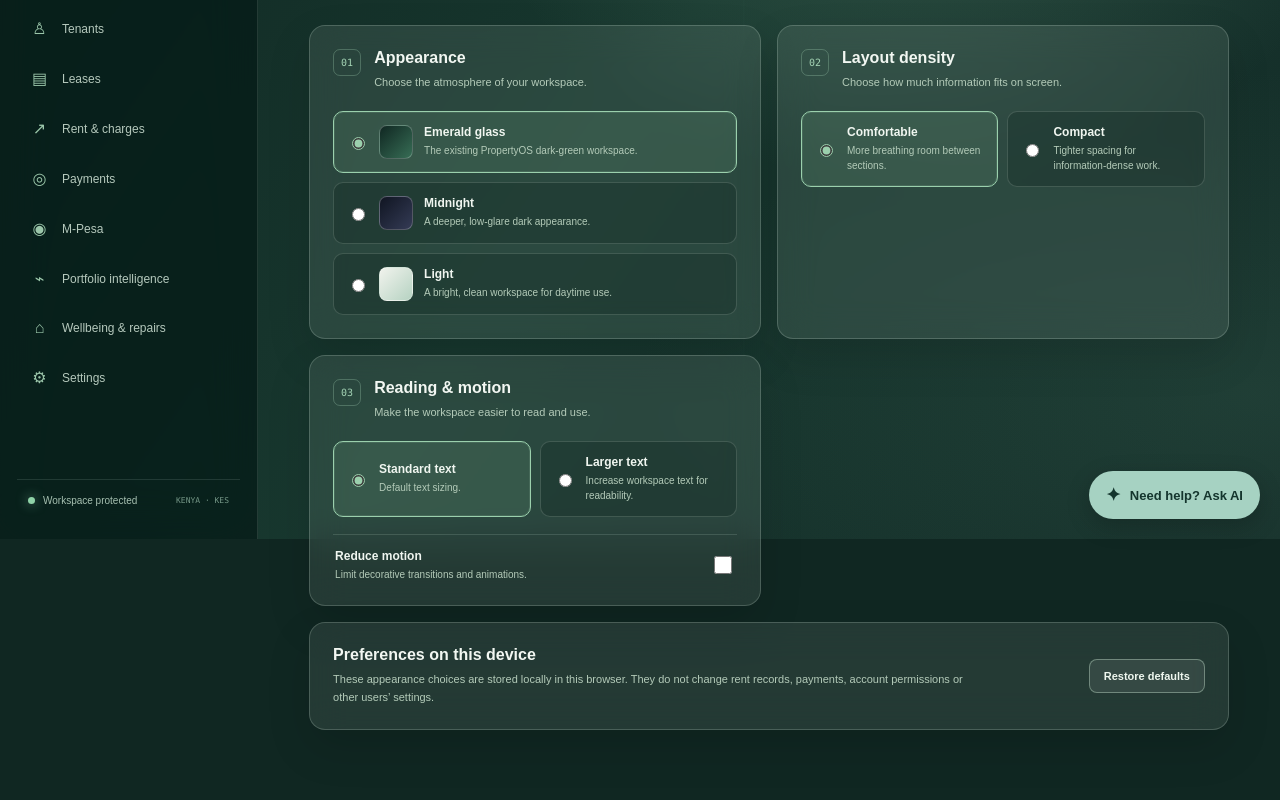
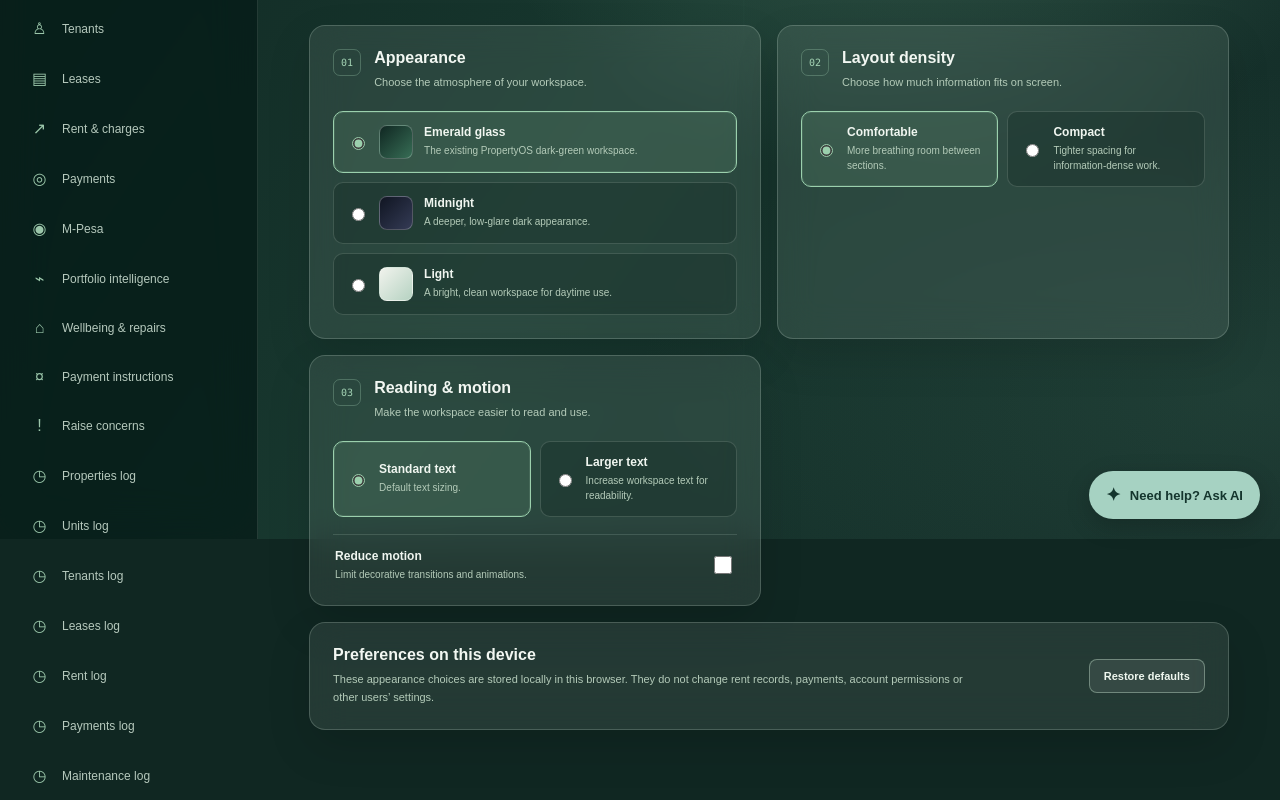
Before and after one commit to Stariuxe/create-an-app-that-monitors-rent-of-properties, a Next.js app: page /dashboard/settings in a window 1280 px wide. Shown: the part 261-1061 px from the top of the page. Built offline with nearby package versions, Linux system fonts and the light colour scheme.

Commit message:
Add payment, concern and category log navigation

```diff
--- a/app/dashboard/layout.tsx
+++ b/app/dashboard/layout.tsx
@@ -11,6 +11,16 @@ const sections = [
   { label: "M-Pesa", href: "/dashboard/operations#mpesa", icon: "◉" },
   { label: "Portfolio intelligence", href: "/dashboard/portfolio", icon: "⌁" },
   { label: "Wellbeing & repairs", href: "/dashboard/wellbeing", icon: "⌂" },
+  { label: "Payment instructions", href: "/dashboard/settings/payments", icon: "¤" },
+  { label: "Raise concerns", href: "/dashboard/concerns", icon: "!" },
+  { label: "Properties log", href: "/dashboard/logs/properties", icon: "◷" },
+  { label: "Units log", href: "/dashboard/logs/units", icon: "◷" },
+  { label: "Tenants log", href: "/dashboard/logs/tenants", icon: "◷" },
+  { label: "Leases log", href: "/dashboard/logs/leases", icon: "◷" },
+  { label: "Rent log", href: "/dashboard/logs/rent", icon: "◷" },
+  { label: "Payments log", href: "/dashboard/logs/payments", icon: "◷" },
+  { label: "Maintenance log", href: "/dashboard/logs/maintenance", icon: "◷" },
+  { label: "Concerns log", href: "/dashboard/logs/concerns", icon: "◷" },
   { label: "Settings", href: "/dashboard/settings", icon: "⚙" },
 ];
 
```
